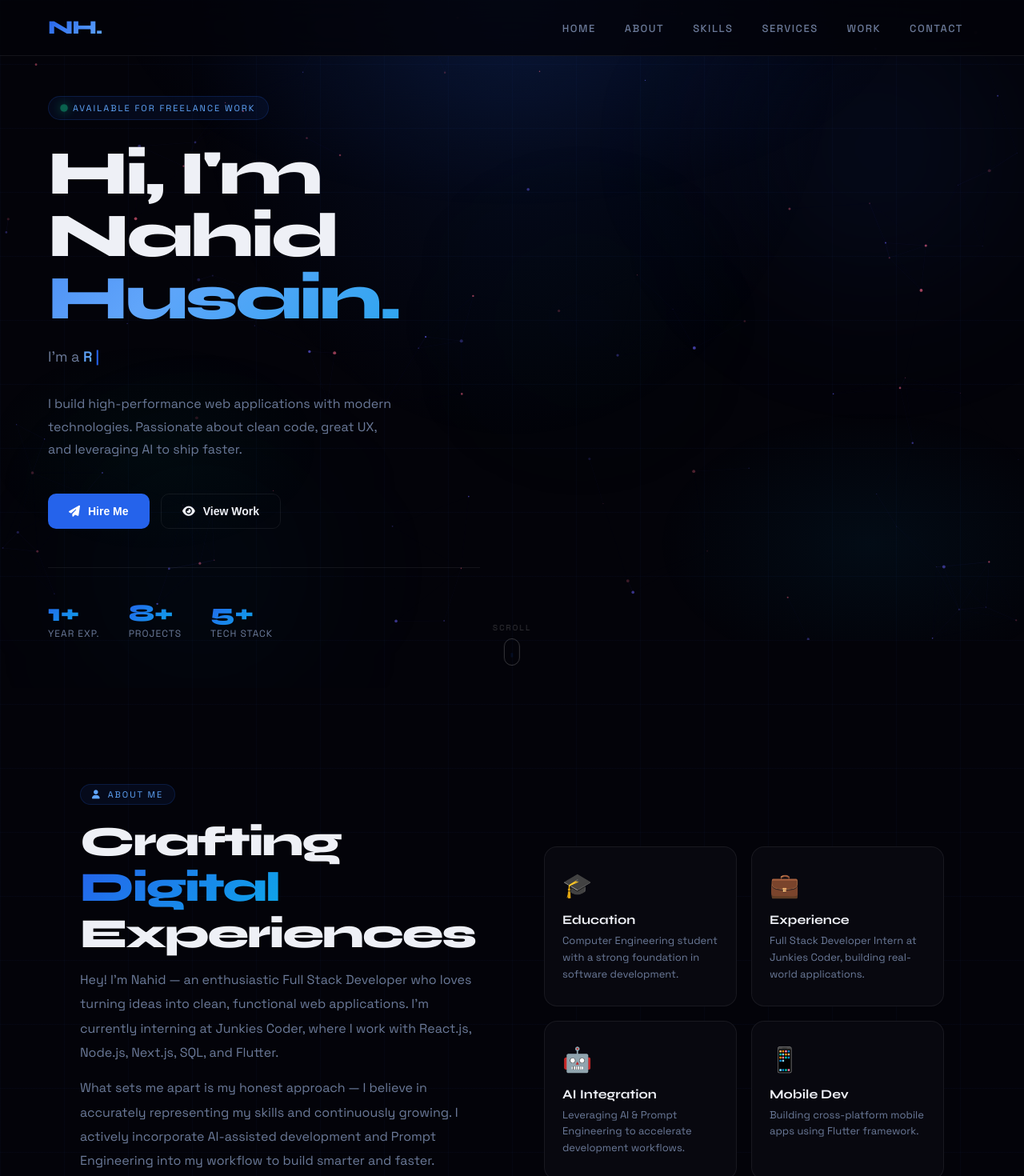
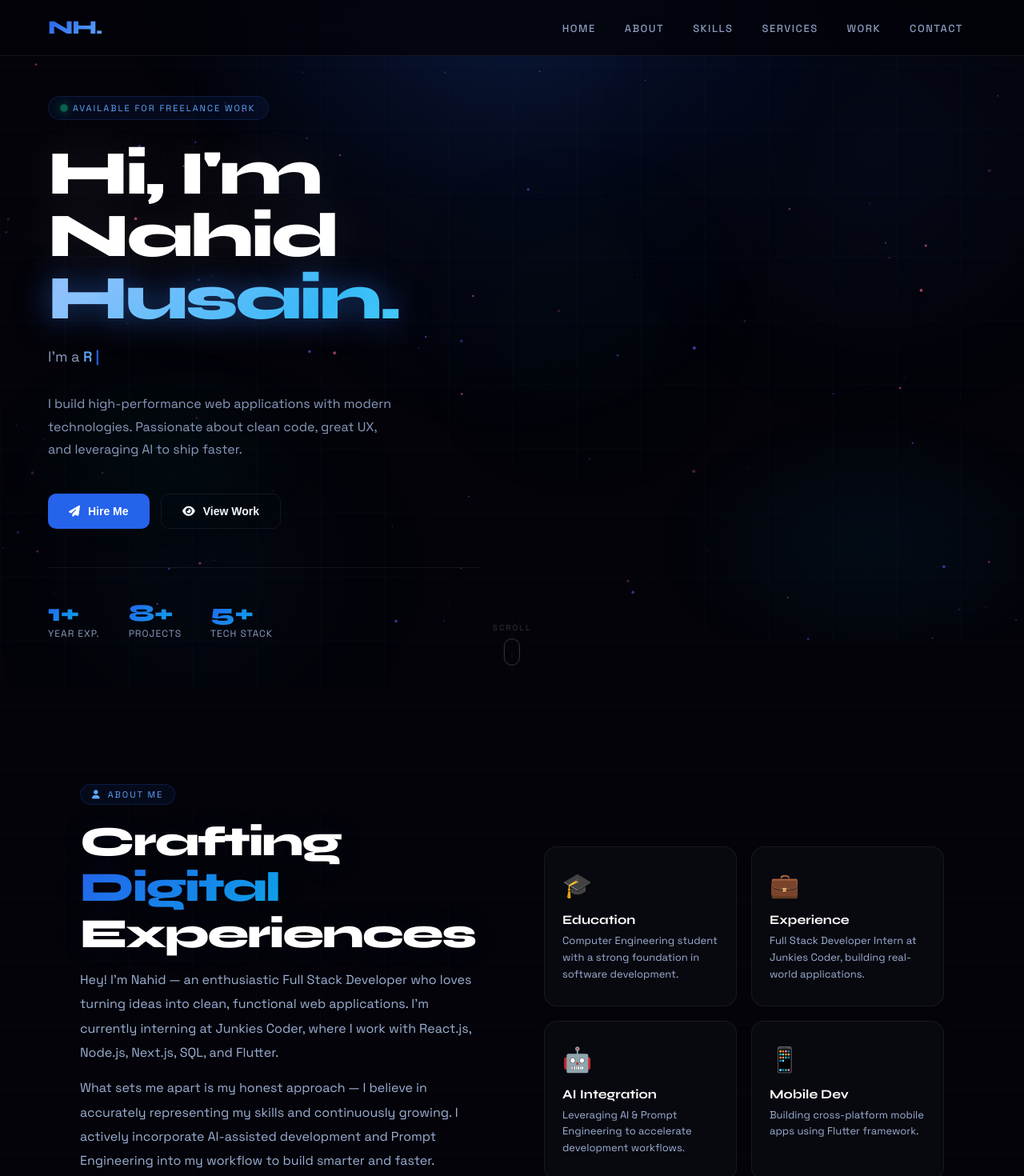
Before and after one commit to Nahid788-coder/portfolio, a React (Vite) app: page / in a window 1280 px wide. Shown: the top 1470 px of the page at 80% size. Built offline with nearby package versions, Linux system fonts and the light colour scheme.

Commit message:
Improve text contrast and highlight: brighter body text, white headings, blue glow on hero

```diff
--- a/src/App.css
+++ b/src/App.css
@@ -9,8 +9,8 @@
   --accent-light: #60a5fa;
   --accent2:      #0ea5e9;
   --accent3:      #10b981;
-  --text:         #eef0f6;
-  --text-muted:   #6b7a99;
+  --text:         #f4f6fc;
+  --text-muted:   #8b9bbf;
   --border:       rgba(255,255,255,0.07);
   --border-blue:  rgba(37,99,235,0.35);
   --glow:         0 0 50px rgba(37,99,235,0.25);
@@ -35,7 +35,10 @@ body {
   cursor: none;
 }
 
-h1, h2, h3, h4 { font-family: 'Syne', sans-serif; }
+h1, h2, h3, h4 {
+  font-family: 'Syne', sans-serif;
+  text-shadow: 0 0 40px rgba(37,99,235,0.08);
+}
 
 /* ============ CUSTOM CURSOR ============ */
 .cursor {
@@ -241,16 +244,21 @@ h1, h2, h3, h4 { font-family: 'Syne', sans-serif; }
   animation: fadeSlideUp 0.8s ease 0.1s both;
 }
 
-.header-left h1 .line1 { display: block; color: var(--text); }
+.header-left h1 .line1 {
+  display: block;
+  color: #ffffff;
+  text-shadow: 0 0 60px rgba(255,255,255,0.12);
+}
 
 .header-left h1 .line2 {
   display: block;
-  background: linear-gradient(135deg, #2563eb 0%, #60a5fa 50%, #0ea5e9 100%);
+  background: linear-gradient(135deg, #3b82f6 0%, #93c5fd 40%, #38bdf8 70%, #67e8f9 100%);
   -webkit-background-clip: text;
   -webkit-text-fill-color: transparent;
   background-clip: text;
   background-size: 200%;
   animation: gradShift 5s linear infinite;
+  filter: drop-shadow(0 0 20px rgba(59,130,246,0.5));
 }
 
 @keyframes gradShift {
@@ -469,8 +477,19 @@ h1, h2, h3, h4 { font-family: 'Syne', sans-serif; }
   margin-bottom: 18px;
 }
 
-.section-title { font-size: 52px; font-weight: 800; letter-spacing: -2px; line-height: 1.1; margin-bottom: 14px; }
-.section-subtitle { font-size: 16px; color: var(--text-muted); line-height: 1.7; }
+.section-title {
+  font-size: 52px;
+  font-weight: 800;
+  letter-spacing: -2px;
+  line-height: 1.1;
+  margin-bottom: 14px;
+  color: #ffffff;
+}
+.section-subtitle {
+  font-size: 16px;
+  color: #9db0d4;
+  line-height: 1.7;
+}
 
 /* ============ ABOUT ============ */
 .about { padding: 120px 60px; max-width: 1200px; margin: 0 auto; }
@@ -484,7 +503,7 @@ h1, h2, h3, h4 { font-family: 'Syne', sans-serif; }
   background-clip: text;
 }
 
-.about-left p { font-size: 16px; color: var(--text-muted); line-height: 1.9; margin-bottom: 14px; }
+.about-left p { font-size: 16px; color: #9db0d4; line-height: 1.9; margin-bottom: 14px; }
 
 .about-right { display: grid; grid-template-columns: 1fr 1fr; gap: 18px; }
 
@@ -514,8 +533,8 @@ h1, h2, h3, h4 { font-family: 'Syne', sans-serif; }
 }
 
 .about-card-icon { font-size: 30px; margin-bottom: 14px; display: block; }
-.about-card h4 { font-size: 16px; font-weight: 700; margin-bottom: 7px; }
-.about-card p { font-size: 13px; color: var(--text-muted); line-height: 1.6; }
+.about-card h4 { font-size: 16px; font-weight: 700; margin-bottom: 7px; color: #fff; }
+.about-card p { font-size: 13px; color: #9db0d4; line-height: 1.6; }
 
 .about-card.featured {
   grid-column: 1 / -1;
@@ -672,8 +691,8 @@ h1, h2, h3, h4 { font-family: 'Syne', sans-serif; }
 .service-card:nth-child(2) .service-icon-wrap { background: rgba(14,165,233,0.12); }
 .service-card:nth-child(3) .service-icon-wrap { background: rgba(16,185,129,0.12); }
 
-.service-card h2 { font-size: 21px; font-weight: 700; margin-bottom: 14px; }
-.service-card p { font-size: 14px; color: var(--text-muted); line-height: 1.8; }
+.service-card h2 { font-size: 21px; font-weight: 700; margin-bottom: 14px; color: #fff; }
+.service-card p { font-size: 14px; color: #9db0d4; line-height: 1.8; }
 
 .service-tags { display: flex; flex-wrap: wrap; gap: 7px; margin-top: 18px; }
 
@@ -846,7 +865,7 @@ h1, h2, h3, h4 { font-family: 'Syne', sans-serif; }
 
 .p-row__desc {
   font-size: 14px;
-  color: var(--text-muted);
+  color: #9db0d4;
   line-height: 1.8;
   max-width: 480px;
   display: -webkit-box;
@@ -859,9 +878,9 @@ h1, h2, h3, h4 { font-family: 'Syne', sans-serif; }
 
 .p-row__tech span {
   font-size: 11px;
-  color: var(--text-muted);
-  background: rgba(255,255,255,0.04);
-  border: 1px solid var(--border);
+  color: #8b9bbf;
+  background: rgba(37,99,235,0.07);
+  border: 1px solid rgba(37,99,235,0.15);
   padding: 4px 11px;
   border-radius: 7px;
 }
@@ -1063,7 +1082,7 @@ h1, h2, h3, h4 { font-family: 'Syne', sans-serif; }
   background-clip: text;
 }
 
-.contact-left p { font-size: 15px; color: var(--text-muted); line-height: 1.8; margin-bottom: 38px; }
+.contact-left p { font-size: 15px; color: #9db0d4; line-height: 1.8; margin-bottom: 38px; }
 
 .contact-info-item {
   display: flex;
@@ -1206,7 +1225,7 @@ h1, h2, h3, h4 { font-family: 'Syne', sans-serif; }
   margin-bottom: 10px;
 }
 
-.footer-brand p { font-size: 14px; color: var(--text-muted); line-height: 1.8; max-width: 280px; margin-bottom: 22px; }
+.footer-brand p { font-size: 14px; color: #8b9bbf; line-height: 1.8; max-width: 280px; margin-bottom: 22px; }
 
 .footer-social { display: flex; gap: 10px; }
 
```
